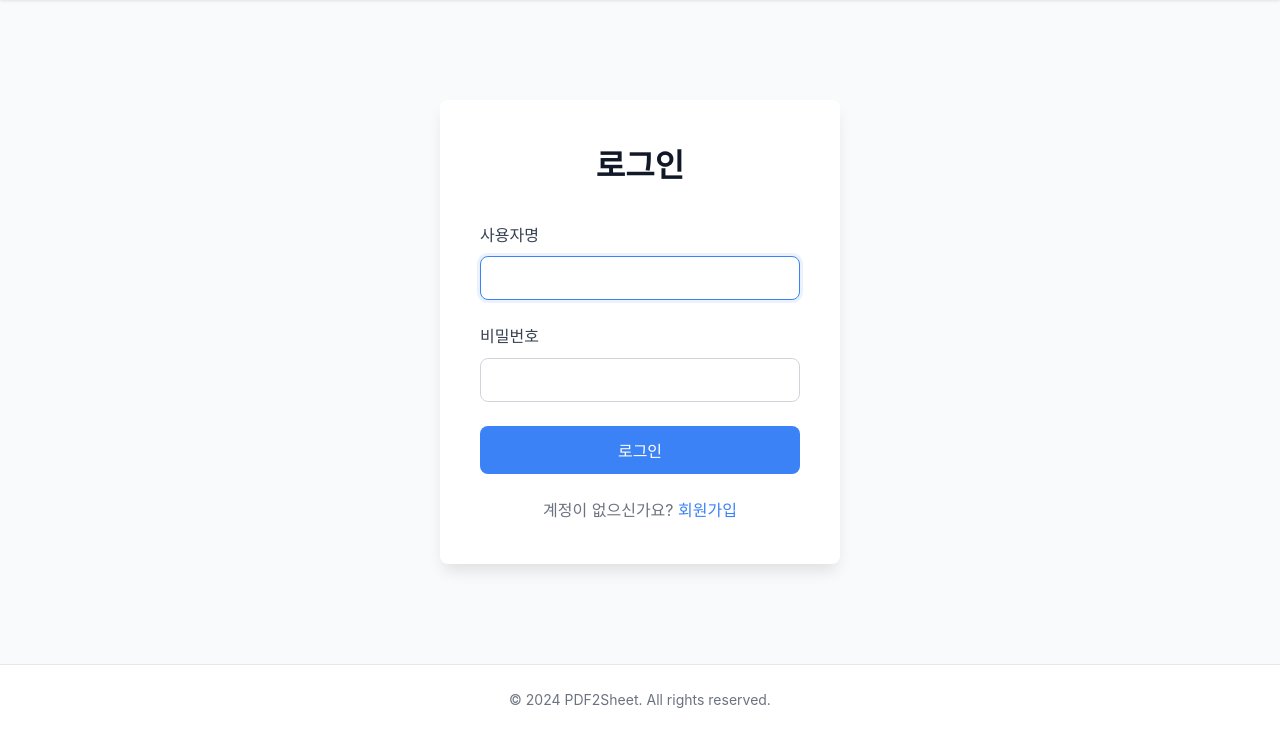
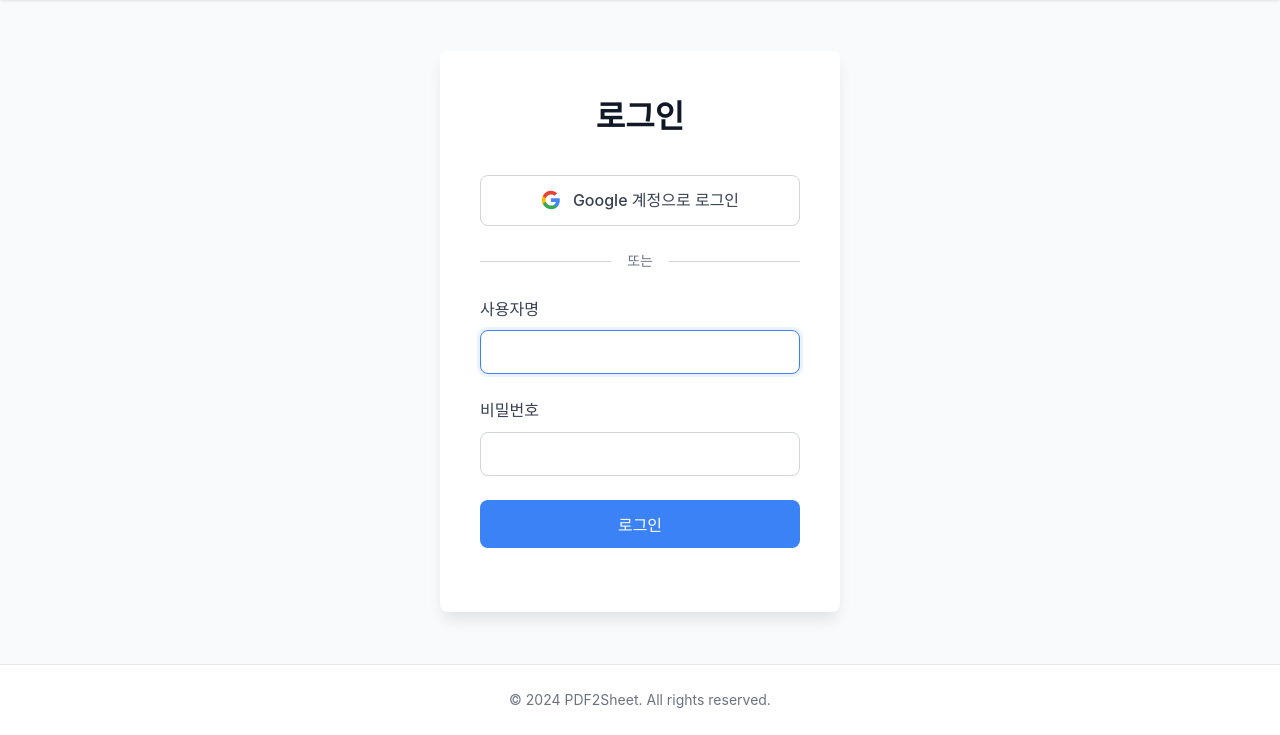
Before and after one commit to devforgekor/pdf-converter, a FastAPI app: page /login in a window 1280 px wide. Shown: the part 75-810 px from the top of the page. Run offline with FastAPI, Linux system fonts and the light colour scheme.

Commit message:
Add Google OAuth login with domain restriction

```diff
--- a/main.py
+++ b/main.py
@@ -13,6 +13,8 @@ from starlette.middleware.base import BaseHTTPMiddleware
 from sqlalchemy.orm import Session
 from passlib.context import CryptContext
 from dotenv import load_dotenv
+from authlib.integrations.starlette_client import OAuth
+import httpx
 
 from database import engine, get_db, Base
 from models import User, Conversion
@@ -25,6 +27,16 @@ load_dotenv()
 Base.metadata.create_all(bind=engine)
 
 app = FastAPI(title="PDF to Spreadsheet")
+
+# Google OAuth 설정
+oauth = OAuth()
+oauth.register(
+    name='google',
+    client_id=os.getenv('GOOGLE_CLIENT_ID'),
+    client_secret=os.getenv('GOOGLE_CLIENT_SECRET'),
+    server_metadata_url='https://accounts.google.com/.well-known/openid-configuration',
+    client_kwargs={'scope': 'openid email profile'},
+)
 
 
 # CSRF 미들웨어
@@ -119,6 +131,48 @@ def get_optional_user(request: Request, db: Session = Depends(get_db)):
 @app.get("/login", response_class=HTMLResponse)
 async def login_page(request: Request):
     return templates.TemplateResponse("login.html", {"request": request})
+
+
+@app.get("/auth/google")
+async def google_login(request: Request):
+    redirect_uri = request.url_for('google_callback')
+    return await oauth.google.authorize_redirect(request, redirect_uri)
+
+
+@app.get("/auth/google/callback")
+async def google_callback(request: Request, db: Session = Depends(get_db)):
+    token = await oauth.google.authorize_access_token(request)
+    user_info = token.get('userinfo')
+
+    if not user_info:
+        flash(request, "Google 인증에 실패했습니다.", "danger")
+        return RedirectResponse("/login", status_code=303)
+
+    email = user_info.get('email', '')
+
+    # 도메인 제한 (@kuhwa.sen.sc.kr만 허용)
+    if not email.endswith("@kuhwa.sen.sc.kr"):
+        flash(request, "@kuhwa.sen.sc.kr 이메일만 사용 가능합니다.", "danger")
+        return RedirectResponse("/login", status_code=303)
+
+    # 사용자 조회 또는 생성
+    user = db.query(User).filter(User.email == email).first()
+    if not user:
+        # 새 사용자 생성
+        user = User(
+            username=email.split('@')[0],
+            email=email,
+            hashed_password=pwd_context.hash(uuid.uuid4().hex),  # 랜덤 비밀번호
+            is_active=True,
+        )
+        db.add(user)
+        db.commit()
+        db.refresh(user)
+
+    # 세션에 사용자 정보 저장
+    request.session["user_id"] = user.id
+    flash(request, f"환영합니다, {user.username}님!", "success")
+    return RedirectResponse("/", status_code=303)
 
 
 @app.post("/login")
--- a/requirements.txt
+++ b/requirements.txt
@@ -19,3 +19,7 @@ openpyxl==3.1.5
 python-dotenv==1.0.1
 pydantic==2.9.0
 pydantic-settings==2.5.0
+
+# OAuth
+authlib==1.3.1
+httpx==0.27.0
--- a/static/css/style.css
+++ b/static/css/style.css
@@ -184,6 +184,49 @@ body {
     display: block;
     margin-top: 0.25rem;
     color: var(--gray-500);
+    font-size: 0.875rem;
+}
+
+/* Google Login Button */
+.btn-google {
+    display: flex;
+    align-items: center;
+    justify-content: center;
+    gap: 0.75rem;
+    background: white;
+    color: var(--gray-700);
+    border: 1px solid var(--gray-300);
+    padding: 0.75rem 1.5rem;
+    border-radius: var(--radius);
+    font-size: 1rem;
+    font-weight: 500;
+    text-decoration: none;
+    transition: all 0.2s;
+}
+
+.btn-google:hover {
+    background: var(--gray-50);
+    border-color: var(--gray-400);
+}
+
+/* Auth Divider */
+.auth-divider {
+    display: flex;
+    align-items: center;
+    text-align: center;
+    margin: 1.5rem 0;
+    color: var(--gray-500);
+}
+
+.auth-divider::before,
+.auth-divider::after {
+    content: '';
+    flex: 1;
+    border-bottom: 1px solid var(--gray-300);
+}
+
+.auth-divider span {
+    padding: 0 1rem;
     font-size: 0.875rem;
 }
 
--- a/templates/login.html
+++ b/templates/login.html
@@ -6,6 +6,20 @@
 <div class="auth-container">
     <div class="auth-card">
         <h1 class="auth-title">로그인</h1>
+
+        <a href="/auth/google" class="btn btn-google btn-block">
+            <svg xmlns="http://www.w3.org/2000/svg" width="20" height="20" viewBox="0 0 24 24">
+                <path fill="#4285F4" d="M22.56 12.25c0-.78-.07-1.53-.2-2.25H12v4.26h5.92c-.26 1.37-1.04 2.53-2.21 3.31v2.77h3.57c2.08-1.92 3.28-4.74 3.28-8.09z"/>
+                <path fill="#34A853" d="M12 23c2.97 0 5.46-.98 7.28-2.66l-3.57-2.77c-.98.66-2.23 1.06-3.71 1.06-2.86 0-5.29-1.93-6.16-4.53H2.18v2.84C3.99 20.53 7.7 23 12 23z"/>
+                <path fill="#FBBC05" d="M5.84 14.09c-.22-.66-.35-1.36-.35-2.09s.13-1.43.35-2.09V7.07H2.18C1.43 8.55 1 10.22 1 12s.43 3.45 1.18 4.93l2.85-2.22.81-.62z"/>
+                <path fill="#EA4335" d="M12 5.38c1.62 0 3.06.56 4.21 1.64l3.15-3.15C17.45 2.09 14.97 1 12 1 7.7 1 3.99 3.47 2.18 7.07l3.66 2.84c.87-2.6 3.3-4.53 6.16-4.53z"/>
+            </svg>
+            Google 계정으로 로그인
+        </a>
+
+        <div class="auth-divider">
+            <span>또는</span>
+        </div>
 
         <form action="/login" method="post" class="auth-form">
             <input type="hidden" name="csrf_token" value="{{ csrf_token(request) }}">
@@ -22,10 +36,6 @@
 
             <button type="submit" class="btn btn-primary btn-block">로그인</button>
         </form>
-
-        <div class="auth-footer">
-            <p>계정이 없으신가요? <a href="/register">회원가입</a></p>
-        </div>
     </div>
 </div>
 {% endblock %}
```
